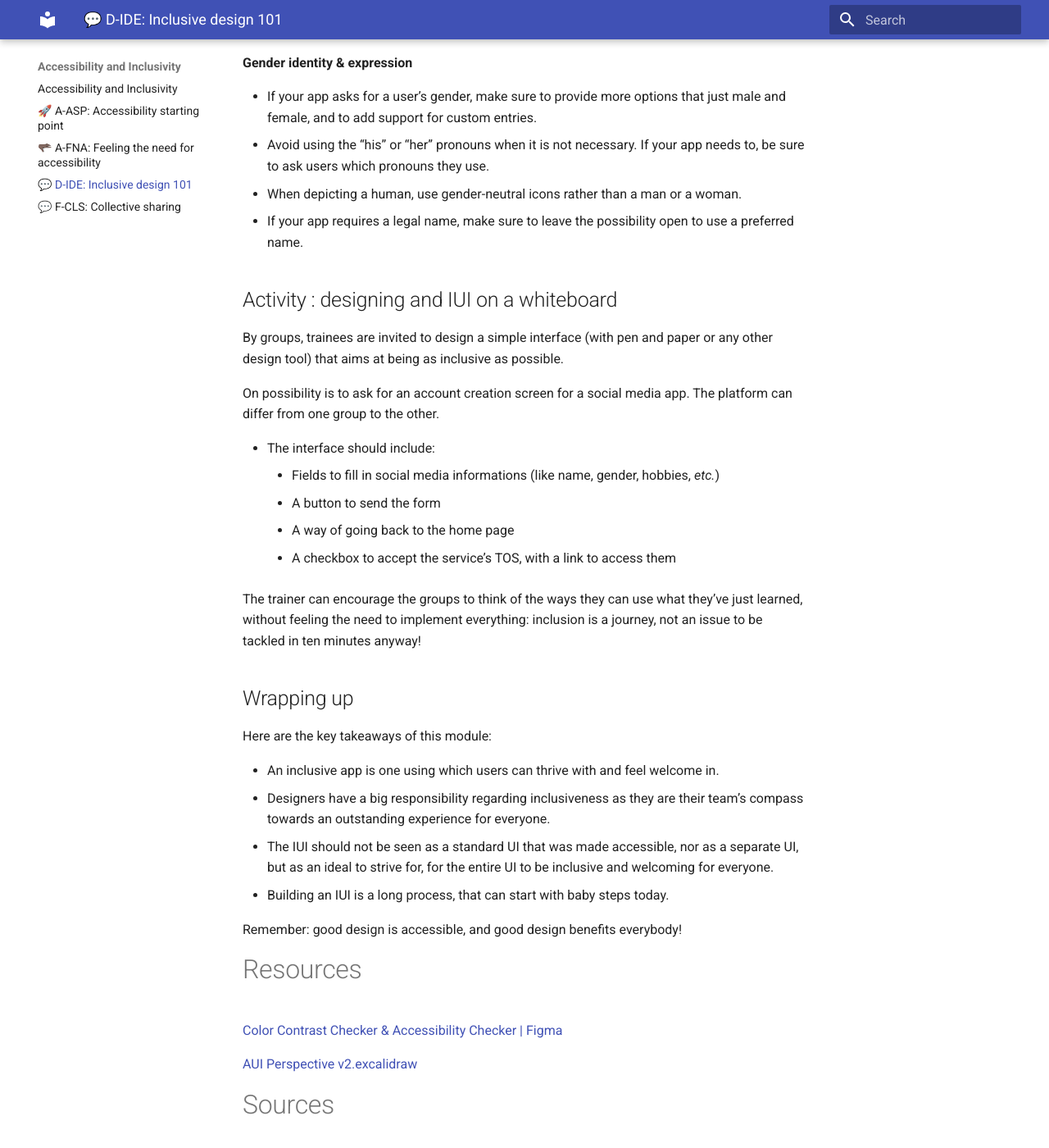
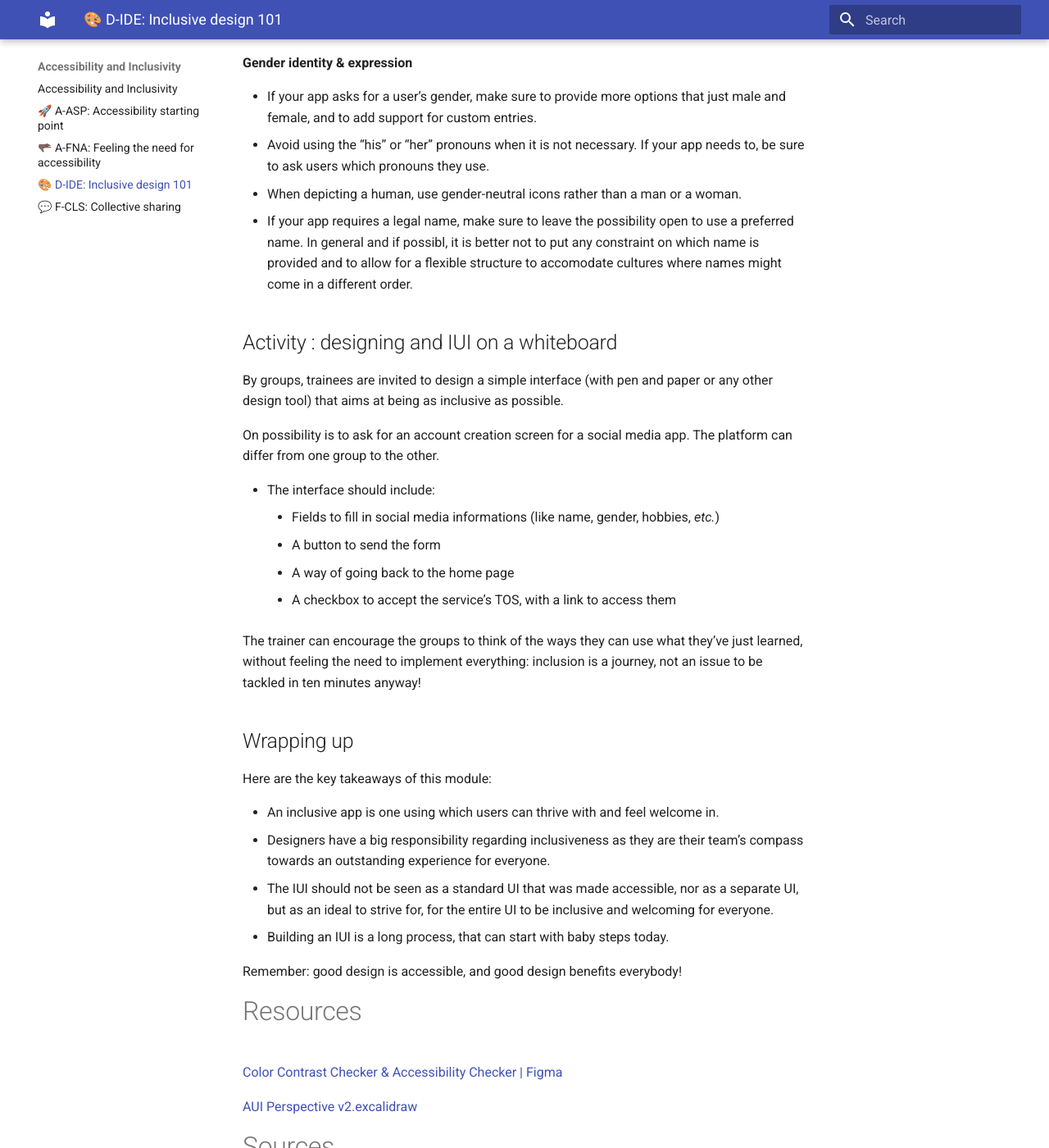
Before and after one commit to savoirfairelinux/building-inclusive-open-source-software, an MkDocs documentation site: the page built from docs/D-IDE.md, in a window 1280 px wide and 1400 px high, scrolled down 11621 px. Shown: the whole window at 82% size. Built offline with MkDocs 1.6.1 and Material for MkDocs 9.7.7, drawn with Linux system fonts in a browser that asks for light colours; some of the changed text lies outside the part shown.

```diff
--- a/docs/D-IDE.md
+++ b/docs/D-IDE.md
@@ -1,4 +1,4 @@
-# 💬 D-IDE: Inclusive design 101
+# 🎨 D-IDE: Inclusive design 101
 
 > This module aims at giving accessibility and inclusiveness essentials for app design.
 
@@ -59,7 +59,7 @@ Product design documents, including specifications, user stories and prototypes
 
 ![Picture in black of white of cars driving under a bridge](ressources/d-designing-inclusive-and-accessible-software/bridge.png)
 
-You can see on this picture a bridge that, at first, might seem ordinary. Can you guess what’s wrong with it ? In *Do artifacts have politics ?*, Langdon Winner explains that those bridges on Long Island were built low, so that buses were too high to pass them. Therefore, people who did not have a car - the least wealthy, and especially African-Americans - were denied access to the parkway to the public beaches. A technical segregation.
+You can see on this picture a bridge that, at first, might seem ordinary. Can you guess what’s wrong with it ? In [*Do artifacts have politics ?*](https://faculty.cc.gatech.edu/~beki/cs4001/Winner.pdf), Langdon Winner explains that those bridges on Long Island were built low, so that buses were too high to pass them. Therefore, people who did not have a car - the least wealthy, and especially African-Americans - were denied access to the parkway to the public beaches. A technical segregation.
 
 And the same goes with software: if a messaging app denies access to some features to groups of users, it excludes them by preventing them to connect.
 
@@ -211,7 +211,7 @@ Make sure you also include a good variety of relatable activities and cultural r
 - If your app asks for a user’s gender, make sure to provide more options that just male and female, and to add support for custom entries.
 - Avoid using the “his” or “her” pronouns when it is not necessary. If your app needs to, be sure to ask users which pronouns they use.
 - When depicting a human, use gender-neutral icons rather than a man or a woman.
-- If your app requires a legal name, make sure to leave the possibility open to use a preferred name.
+- If your app requires a legal name, make sure to leave the possibility open to use a preferred name. In general and if possibl, it is better not to put any constraint on which name is provided and to allow for a flexible structure to accomodate cultures where names might come in a different order.
 
 ## Activity : designing and IUI on a whiteboard
 
```
Also changed, not shown: other parts of docs/D-IDE.md (+5 -7 lines), docs/index.md (+4 -0 lines).
